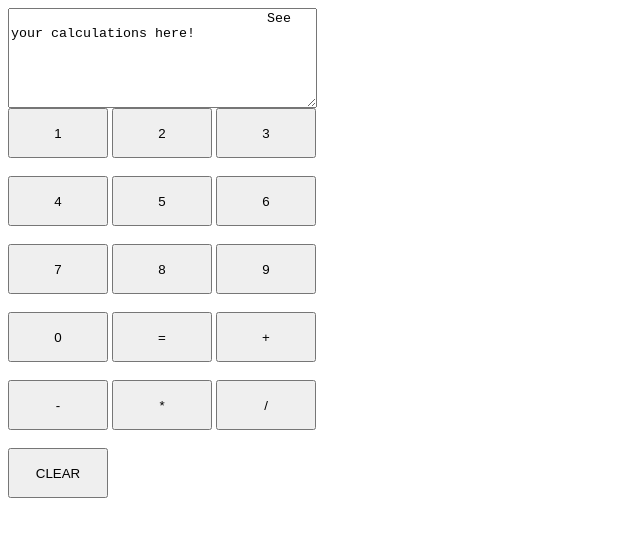
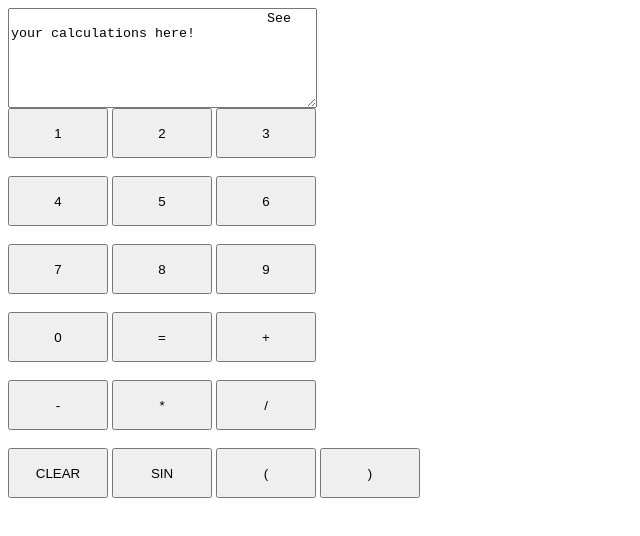
Before and after one commit to apoorvelec/NodeJsProjects, a plain HTML site: page JSCalculator.html in a window 1280 px wide. Shown: the whole page, without its empty margins (0-640 px from the left). Drawn offline with Linux system fonts and the light colour scheme.

Commit message:
added sine function

```diff
--- a/JSCalculator.html
+++ b/JSCalculator.html
@@ -45,6 +45,15 @@
 				} else if(id == '/'){
 					CalculatorExpression=CalculatorExpression.concat("/");
 					document.getElementById('CalcOutput').value=CalculatorExpression;
+				} else if(id == 'SIN'){
+					CalculatorExpression=CalculatorExpression.concat("Math.sin(");
+					document.getElementById('CalcOutput').value=CalculatorExpression;
+				} else if(id == '('){
+					CalculatorExpression=CalculatorExpression.concat("(");
+					document.getElementById('CalcOutput').value=CalculatorExpression;
+				} else if(id == ')'){
+					CalculatorExpression=CalculatorExpression.concat(")");
+					document.getElementById('CalcOutput').value=CalculatorExpression;
 				} else if(id == '='){
 					var Result = eval(CalculatorExpression);
 					document.getElementById('CalcOutput').value=Result.toString();
@@ -60,7 +69,7 @@
 	</head>
 	<body>
 		<div>
-			<textarea id="CalcOutput" style="height:100px;width:309px">
+			<textarea id="CalcOutput" style="height:100px;width:309px" align="left">
 				See your calculations here!
 			</textarea>
 		</div>
@@ -86,6 +95,9 @@
 			<button id="/" style="height:50px;width:100px" type="button" onClick="buttonClick(this.id)">/</button>
 			<br /><br />
 			<button id="CLEAR" style="height:50px;width:100px" type="button" onClick="buttonClick(this.id)">CLEAR</button>
+			<button id="SIN" style="height:50px;width:100px" type="button" onClick="buttonClick(this.id)">SIN</button>
+			<button id="(" style="height:50px;width:100px" type="button" onClick="buttonClick(this.id)">(</button>
+			<button id=")" style="height:50px;width:100px" type="button" onClick="buttonClick(this.id)">)</button>
 		</div>
 	</body>
 </html>
```
